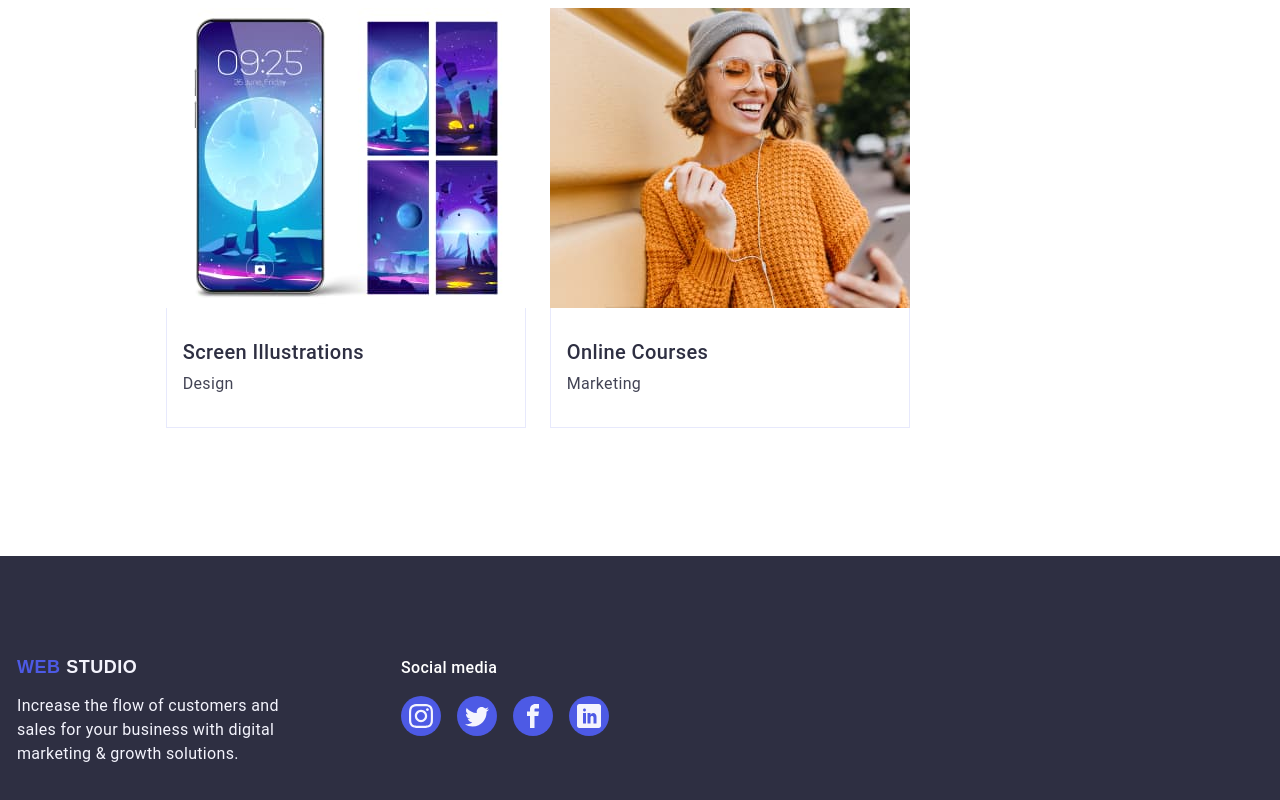
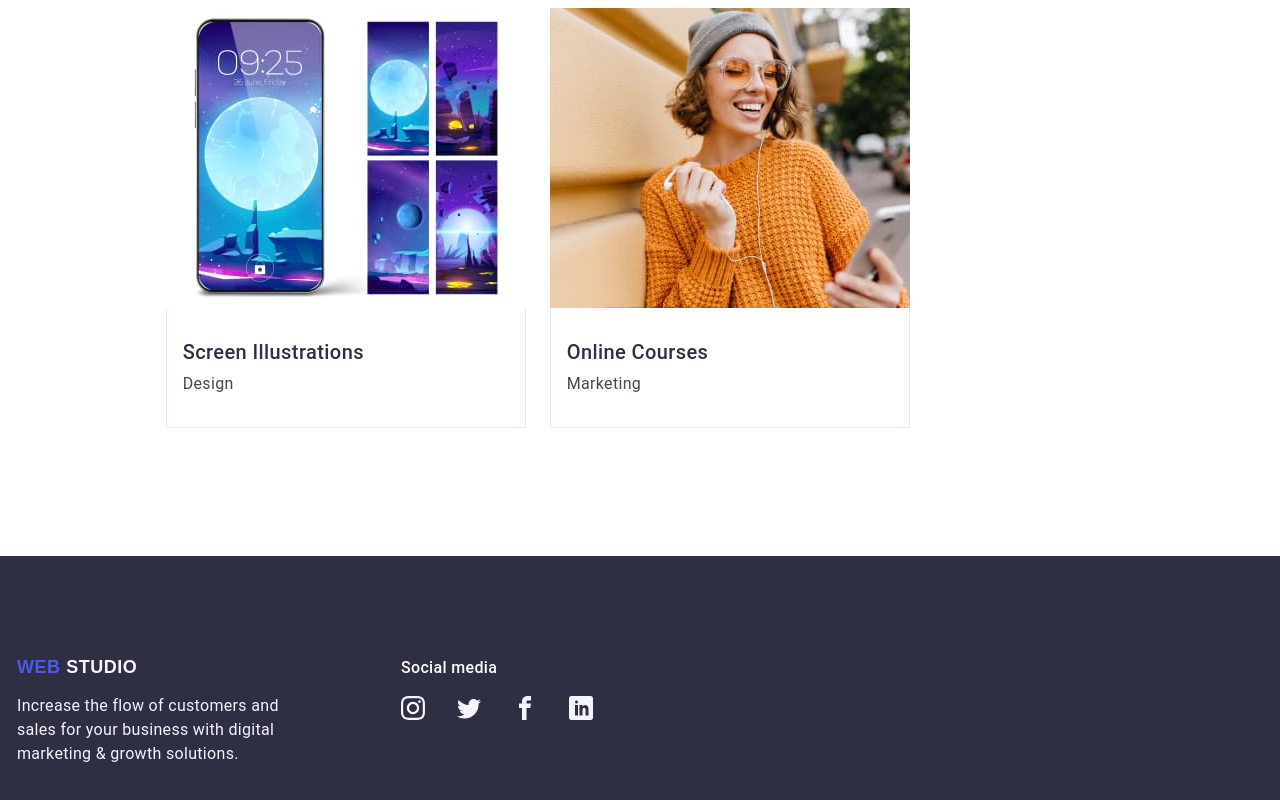
Before and after one commit to DanVer1994/goit-markup-hw-04, a plain HTML site: page index.html in a window 1280 px wide. Shown: the part 2636-3436 px from the top of the page. Drawn offline with nearby package versions, Linux system fonts and the light colour scheme; files whose address does not match are found by name.

Commit message:
Add files via upload

```diff
--- a/index.html
+++ b/index.html
@@ -366,28 +366,28 @@
 <p class="footer-social-media-paragraph">Social media</p>
 <ul class="footer-social-media-list">
 <li class="footer-social-media-item">
-    <a class="social-media-icons-link" href="./images/icons.svg#icon-instagram">
+    <a class="social-media-icons-link-footer" href="./images/icons.svg#icon-instagram">
         <svg class="social-media-icons-svg" width="24" height="24">
             <use href="./images/sprite.svg#icon-instagram"></use>
         </svg>
     </a>
 </li>
 <li class="footer-social-media-item">
-    <a class="social-media-icons-link" href="./images/icons.svg#icon-twitter">
+    <a class="social-media-icons-link-footer" href="./images/icons.svg#icon-twitter">
         <svg class="social-media-icons-svg" width="24" height="24">
             <use href="./images/sprite.svg#icon-twitter"></use>
         </svg>
     </a>
 </li>
 <li class="footer-social-media-item">
-    <a class="social-media-icons-link" href="./images/icons.svg#icon-facebook">
+    <a class="social-media-icons-link-footer" href="./images/icons.svg#icon-facebook">
         <svg class="social-media-icons-svg" width="24" height="24">
             <use href="./images/sprite.svg#icon-facebook"></use>
         </svg>
     </a>
 </li>
 <li class="footer-social-media-item">
-    <a class="social-media-icons-link" href="./images/icons.svg#icon-linkedin">
+    <a class="social-media-icons-link-footer" href="./images/icons.svg#icon-linkedin">
         <svg class="social-media-icons-svg" width="24" height="24">
             <use href="./images/sprite.svg#icon-linkedin"></use>
         </svg>
```
